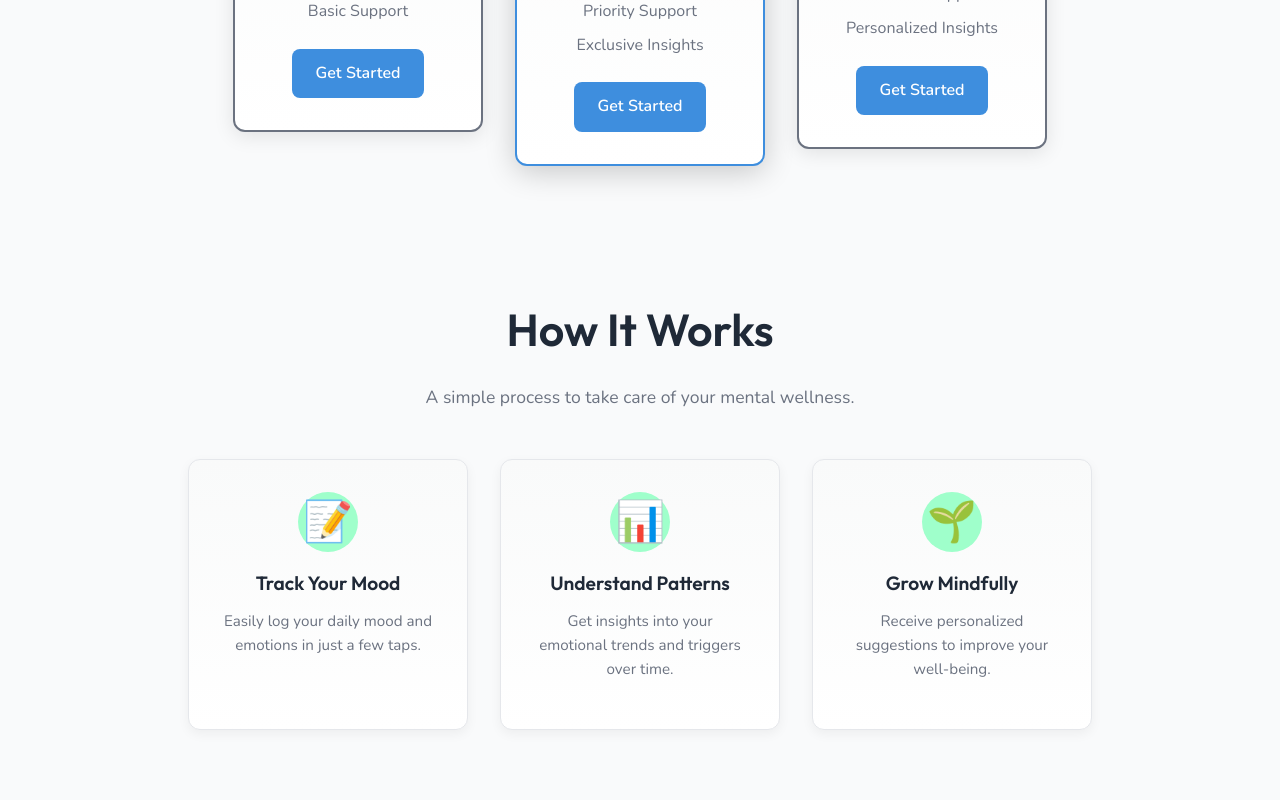
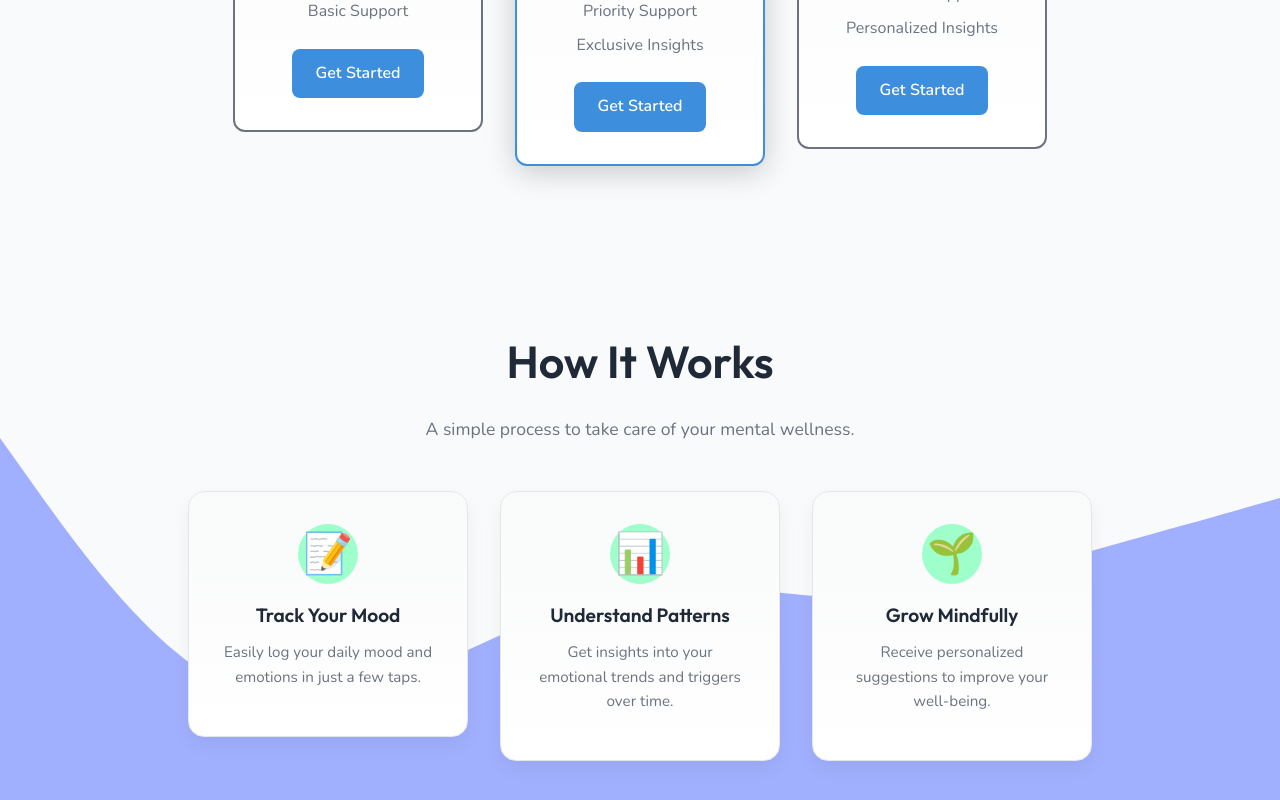
Before and after one commit to andreasgiannoudis/mindfit, a React (Vite) app: page / in a window 1280 px wide. Shown: the part 1996-2796 px from the top of the page. Built offline with nearby package versions, Linux system fonts and the light colour scheme.

Commit message:
edited the styling of some components so they look more modern and calm

```diff
--- a/package.json
+++ b/package.json
@@ -17,7 +17,8 @@
     "framer-motion": "^12.6.3",
     "lucide-react": "^0.487.0",
     "react": "^19.1.0",
-    "react-dom": "^19.1.0"
+    "react-dom": "^19.1.0",
+    "react-parallax-tilt": "^1.7.289"
   },
   "devDependencies": {
     "@types/react": "^18.3.3",
--- a/src/components/HowItWorks.jsx
+++ b/src/components/HowItWorks.jsx
@@ -1,5 +1,6 @@
 import React from 'react';
 import { motion } from 'framer-motion';
+import Tilt from 'react-parallax-tilt';
 
 const steps = [
   {
@@ -25,15 +26,29 @@ const steps = [
 const HowItWorks = () => {
   return (
     <section className="how-it-works" id="how-it-works">
+
+
       <div className="how-it-works__header">
         <h2>How It Works</h2>
         <p>A simple process to take care of your mental wellness.</p>
       </div>
+
       <div className="how-it-works__steps">
         {steps.map((step, index) => (
+          <Tilt
+            key={step.id}
+            tiltMaxAngleX={5}
+            tiltMaxAngleY={5}
+            scale={1.02}
+            glareEnable={true}
+            glareMaxOpacity={0.08}
+            glareColor="#ffffff"
+            glarePosition="all"
+            transitionSpeed={500}
+            className="how-it-works__tilt"
+          >
             <motion.div
               className="how-it-works__step"
-            key={step.id}
               initial={{ opacity: 0, y: 40 }}
               whileInView={{ opacity: 1, y: 0 }}
               transition={{ delay: index * 0.2, duration: 0.6 }}
@@ -43,7 +58,15 @@ const HowItWorks = () => {
               <h3>{step.title}</h3>
               <p>{step.description}</p>
             </motion.div>
+          </Tilt>
         ))}
+      </div>
+
+      {/* Bottom wave */}
+      <div className="how-it-works__wave wave-bottom">
+        <svg viewBox="0 0 1440 320" preserveAspectRatio="none">
+          <path fill="#8C9EFF" d="M0,96L40,122.7C80,149,160,203,240,224C320,245,400,235,480,218.7C560,203,640,181,720,176C800,171,880,181,960,181.3C1040,181,1120,171,1200,160C1280,149,1360,139,1400,133.3L1440,128L1440,320L1400,320C1360,320,1280,320,1200,320C1120,320,1040,320,960,320C880,320,800,320,720,320C640,320,560,320,480,320C400,320,320,320,240,320C160,320,80,320,40,320L0,320Z"></path>
+        </svg>
       </div>
     </section>
   );
--- a/src/styles/_howItWorks.scss
+++ b/src/styles/_howItWorks.scss
@@ -1,11 +1,34 @@
 .how-it-works {
-  padding: 4rem 2rem;
+  position: relative;
+  padding: 6rem 2rem;
   background-color: $bg-color;
   text-align: center;
+  overflow: hidden;
+
+  &__wave {
+    position: absolute;
+    width: 100%;
+    height: 600px;
+    left: 0;
+    z-index: 0;
+
+    svg {
+      display: block;
+      width: 100%;
+      height: 100%;
+      opacity: 0.8;
+    }
+  }
+
+  .wave-bottom {
+    bottom: 0;
+  }
 
   &__header {
     max-width: 600px;
     margin: 0 auto 3rem;
+    position: relative;
+    z-index: 1;
 
     h2 {
       font-size: 2.8rem;
@@ -24,21 +47,22 @@
     justify-content: center;
     gap: 2rem;
     flex-wrap: wrap;
+    position: relative;
+    z-index: 1;
+  }
+
+  &__tilt {
+    width: 280px;
   }
 
   &__step {
-    background-color: white;
+    background: linear-gradient(to top, #ffffff, #f9fafa);
     border: 1px solid #e5e7eb;
-    border-radius: 12px;
+    border-radius: 16px;
     padding: 2rem;
-    width: 280px;
-    box-shadow: 0 4px 12px rgba(0, 0, 0, 0.05);
+    box-shadow: 0 8px 18px rgba(0, 0, 0, 0.05);
     transition: transform 0.3s ease;
-    background-image: linear-gradient(to top, #ffffff, #f9fafa);
-
-    &:hover {
-      transform: translateY(-6px);
-    }
+    text-align: center;
 
     h3 {
       margin-top: 1rem;
--- a/src/styles/_pricing.scss
+++ b/src/styles/_pricing.scss
@@ -3,6 +3,7 @@
   background-color: $bg-color;
   gap: 2rem;
   flex-wrap: wrap;
+
 
   .pricing__intro {
     text-align: center;
@@ -38,7 +39,7 @@
   padding: 2rem;
   width: 250px;
   text-align: center;
-  box-shadow: 0 4px 20px rgba(0, 0, 0, 0.1);
+  // box-shadow: 0 4px 20px rgba(0, 0, 0, 0.1);
   position: relative;
   background-image: linear-gradient(to top, #ffffff, #f9fafa);
   transition: all 0.4s ease, box-shadow 0.3s ease;
--- a/src/styles/_testimonials.scss
+++ b/src/styles/_testimonials.scss
@@ -8,7 +8,7 @@
     margin-bottom: 3rem;
 
     h2 {
-      font-size: 2rem;
+      font-size: 2.8rem;
       color: $text-dark;
       margin-bottom: 1rem;
     }
```
Also changed, not shown: src/styles/_features.scss (+39 -0 lines), 1 other file (tests, documents, lock files or other folders). Lines whose indentation alone changed are shown as unchanged.
